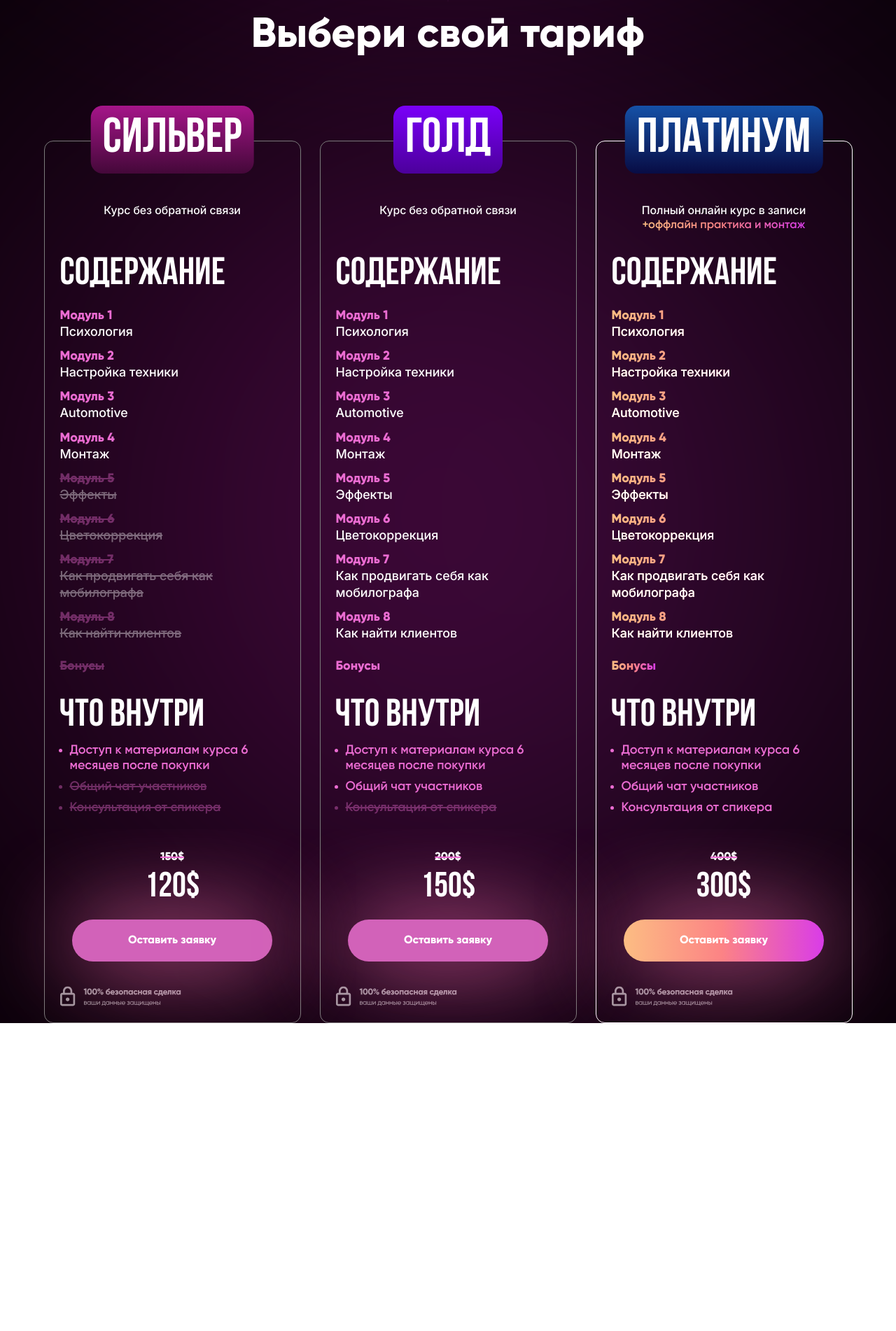
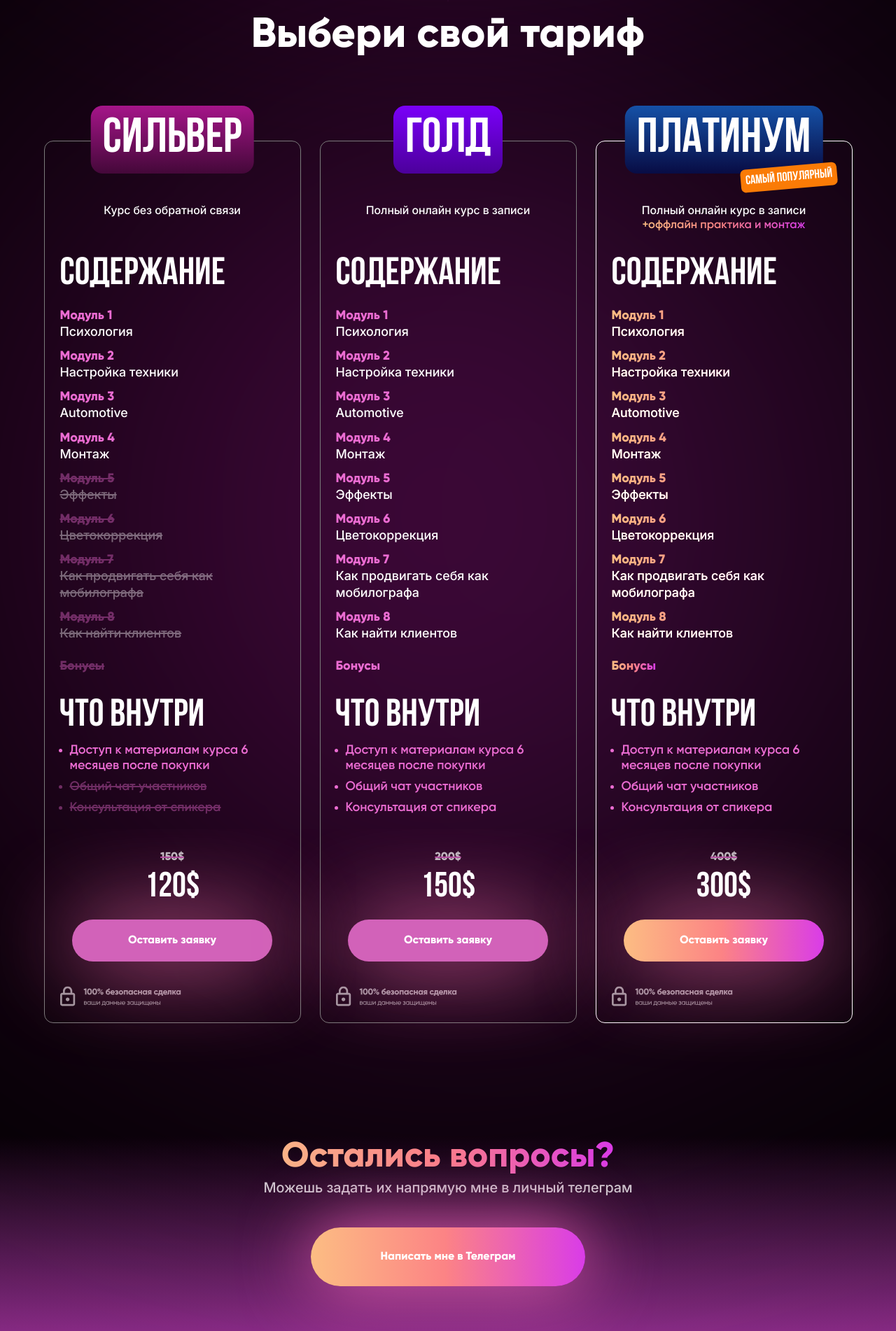
Before and after one commit to shokirov7/ibragimov, a React (Vite) app: page / in a window 1280 px wide. Shown: the part 6944-8846 px from the top of the page at 70% size. Before the commit the page ends 8406 px from the top, so only its background shows below. Built offline with nearby package versions, Linux system fonts and the light colour scheme.

Commit message:
Add files via upload

```diff
--- a/package.json
+++ b/package.json
@@ -11,11 +11,13 @@
   },
   "dependencies": {
     "@emailjs/browser": "^4.4.1",
+    "cleave.js": "^1.6.0",
     "framer-motion": "^11.16.0",
     "motion": "^11.16.0",
     "react": "^18.3.1",
     "react-dom": "^18.3.1",
     "react-input-mask": "^2.0.4",
+    "react-input-mask-next": "^3.0.0-alpha.12",
     "react-router-dom": "^7.0.2",
     "yarn": "^1.22.22"
   },
--- /dev/null
+++ b/src/components/footer/Footer.css
@@ -0,0 +1,69 @@
+.footer {
+  margin-top: 10rem;
+  display: flex;
+  align-items: center;
+  justify-content: center;
+  flex-direction: column;
+  padding-bottom: 4rem;
+  background-image: -webkit-gradient(
+    linear,
+    left top,
+    left bottom,
+    from(rgba(0, 0, 0, 0.85)),
+    to(rgba(222, 71, 217, 0.6))
+  );
+}
+.footer_title {
+  text-align: center;
+  font-family: gilroy-extra;
+  font-size: 50px;
+  background: linear-gradient(90deg, #fcbd83 0%, #fc8385 49%, #d93ce8 100%);
+  background-clip: text;
+  -webkit-background-clip: text;
+  -webkit-text-fill-color: transparent;
+}
+.footer_subtitle {
+  color: #cdcdcd;
+  text-align: center;
+  font-family: inter;
+  font-size: 20px;
+  margin-bottom: 45px;
+}
+.footer_button {
+  position: relative;
+  color: #fff;
+  text-align: center;
+  font-family: gilroy-extra;
+  font-size: 16px;
+  padding: 32px 100px;
+  border-radius: 102px;
+  background: linear-gradient(90deg, #fcbd83 0%, #fc8385 49%, #d93ce8 100%);
+  border: none;
+  cursor: pointer;
+  z-index: 0;
+  box-shadow: 0px 0px 100px 0px rgba(235, 98, 182, 1);
+  overflow: hidden;
+  transition: all 0.2s ease-in-out;
+}
+
+.footer_button::before {
+  content: "";
+  position: absolute;
+  top: 0;
+  left: 0;
+  width: 100%;
+  height: 100%;
+  border-radius: 102px;
+  background-image: linear-gradient(
+    0.25turn,
+    rgba(252, 131, 133, 1) 0%,
+    rgba(217, 60, 232, 1) 100%
+  );
+  z-index: -1;
+  opacity: 0;
+  transition: opacity 0.4s;
+}
+
+.footer_button:hover::before {
+  opacity: 1;
+}
--- /dev/null
+++ b/src/components/footer/Footer.jsx
@@ -0,0 +1,15 @@
+import React from 'react'
+import './Footer.css'
+import { Link } from 'react-router-dom'
+
+function Footer() {
+  return (
+    <footer className='footer'>
+      <h1 className="footer_title">Остались вопросы?</h1>
+      <p className='footer_subtitle'>Можешь задать их напрямую мне в личный телеграм</p>
+      <Link className='footer_button' target='_blank' to="https://t.me/Ibragimov_2360">Написать мне в Телеграм</Link>
+    </footer>
+  )
+}
+
+export default Footer
--- a/src/components/modal/Modal.jsx
+++ b/src/components/modal/Modal.jsx
@@ -1,14 +1,12 @@
 import React, { useState } from "react";
-import emailjs from "@emailjs/browser";
+import Cleave from "cleave.js/react";
 import "./Modal.css";
-import Success from "./Success";
 
 function Modal({ active, setActive, planName, reached, setReached }) {
   const [formData, setFormData] = useState({
-    plan: planName,
     name: "",
     phone: "",
-    telegram: "",
+    telegram: "@",  // Убедитесь, что @ всегда есть
   });
 
   const [errors, setErrors] = useState({});
@@ -22,16 +20,18 @@ function Modal({ active, setActive, planName, reached, setReached }) {
       newErrors.name = "Имя может содержать только буквы.";
     }
 
-    if (!formData.phone.trim()) {
-      newErrors.phone = "Номер телефона обязателен.";
-    } else if (!/^\+998\s\d{2}\s\d{3}\s\d{2}\s\d{2}$/.test(formData.phone)) {
-      newErrors.phone = "Введите номер в формате: +998 90 000 00 00.";
+    // Проверка на 9 цифр в номере телефона
+    const phoneDigits = formData.phone.replace(/\D/g, "");
+    if (!formData.phone.trim() || phoneDigits.length !== 12) {
+      newErrors.phone = "Введите полный номер телефона.";
     }
 
-    if (!formData.telegram.trim()) {
-      newErrors.telegram = "Укажите ваш Telegram.";
-    } else if (!/^@[\w]+$/.test(formData.telegram)) {
-      newErrors.telegram = "Введите Telegram в формате @username.";
+    if (
+      !formData.telegram.trim() ||
+      !/^@[A-Za-z0-9_]+$/.test(formData.telegram)
+    ) {
+      newErrors.telegram =
+        "Введите Telegram в формате @username (только английские буквы, цифры и _).";
     }
 
     return newErrors;
@@ -45,7 +45,52 @@ function Modal({ active, setActive, planName, reached, setReached }) {
     }));
   };
 
-  const handleSubmit = (e) => {
+  const handlePhoneChange = (value) => {
+    setFormData((prev) => ({
+      ...prev,
+      phone: value,
+    }));
+  };
+
+  const handleTelegramChange = (value) => {
+    // Оставляем @ на месте и ограничиваем ввод
+    if (value.startsWith('@')) {
+      setFormData((prev) => ({
+        ...prev,
+        telegram: value,
+      }));
+    } else {
+      setFormData((prev) => ({
+        ...prev,
+        telegram: '@' + value.replace('@', ''),  // Убираем все лишние символы перед @
+      }));
+    }
+  };
+
+  const sendTelegramMessage = async (message) => {
+    const token = "8083087041:AAF_z3sJFzpyGBvs-7KTX-t5H2R16APp--g";
+    const chatId = "731868073";
+    const url = `https://api.telegram.org/bot${token}/sendMessage`;
+
+    const params = {
+      chat_id: chatId,
+      text: message,
+    };
+
+    try {
+      await fetch(url, {
+        method: "POST",
+        headers: {
+          "Content-Type": "application/json",
+        },
+        body: JSON.stringify(params),
+      });
+    } catch (error) {
+      console.error("Ошибка при отправке уведомления в Telegram:", error);
+    }
+  };
+
+  const handleSubmit = async (e) => {
     e.preventDefault();
     const validationErrors = validate();
     if (Object.keys(validationErrors).length > 0) {
@@ -54,35 +99,24 @@ function Modal({ active, setActive, planName, reached, setReached }) {
     }
     setErrors({});
 
-    const templateParams = {
-      planName,
-      name: formData.name,
-      phone: formData.phone,
-      telegram: formData.telegram,
-    };
+    const message = `
+      Новая заявка на курс:
+      Тариф: ${planName}
+      Имя: ${formData.name}
+      Телефон: ${formData.phone}
+      Telegram: ${formData.telegram}
+    `;
 
-    emailjs
-      .send(
-        "service_hgpf8wc",
-        "template_e9cwpgm",
-        templateParams,
-        "ZWQcKEZum4sOc0AaG"
-      )
-      .then(
-        () => {
+    // Отправка уведомления в Telegram
+    await sendTelegramMessage(message);
+
     setActive(false);
     setFormData({
       name: "",
       phone: "",
-            telegram: "",
+      telegram: "@",
     });
     setReached(true);
-        },
-        (error) => {
-          console.error("Ошибка при отправке:", error);
-          alert("Ошибка отправки заявки.");
-        }
-      );
   };
 
   return (
@@ -109,12 +143,17 @@ function Modal({ active, setActive, planName, reached, setReached }) {
           </div>
           <div className="form-group">
             <label htmlFor="phone">Номер телефона</label>
-            <input
+            <Cleave
               id="phone"
-              type="tel"
-              placeholder="+998 90 000 00 00"
+              options={{
+                prefix: "+998",
+                delimiters: [" ", " ", "-", "-"],
+                blocks: [4, 2, 3, 2, 2],
+                numericOnly: true,
+              }}
+              placeholder="+998 90 123-45-67"
               value={formData.phone}
-              onChange={handleChange}
+              onChange={(e) => handlePhoneChange(e.target.value)}
             />
             {errors.phone && <span className="error">{errors.phone}</span>}
           </div>
@@ -125,7 +164,7 @@ function Modal({ active, setActive, planName, reached, setReached }) {
               type="text"
               placeholder="@username"
               value={formData.telegram}
-              onChange={handleChange}
+              onChange={(e) => handleTelegramChange(e.target.value)}
             />
             {errors.telegram && (
               <span className="error">{errors.telegram}</span>
--- a/src/components/modules/Modules.jsx
+++ b/src/components/modules/Modules.jsx
@@ -78,7 +78,6 @@ function Modules() {
   const toggle = (i) => {
     setSelected((prev) => (prev === i ? null : i));
   };
-console.log(modules);
 
   return (
     <div className="modules">
--- a/src/components/plans/Plans.css
+++ b/src/components/plans/Plans.css
@@ -55,6 +55,19 @@
   border-radius: 17px;
   z-index: 1;
 }
+.plan_name2 {
+  position: absolute;
+  font-family: bebas;
+  display:inline-block;
+  top: 35px !important;
+  right: 20px;
+  rotate: -5deg;
+  font-size: 18px !important;
+  padding: 7px !important;
+  border-radius: 7px;
+  z-index: 2;
+  background: #fa7b06 !important;
+}
 .plan:nth-child(2) .plan_name {
   background: linear-gradient(180deg, #7a00f9, #4c009b);
 }
@@ -92,7 +105,7 @@
   list-style: none;
   margin-bottom: 23px;
 }
-.plan_modules li,
+.plan_modules,
 .plan_module_out span,
 .plan_bonus {
   color: #eb6cd2;
@@ -163,6 +176,7 @@
   z-index: 1;
 }
 .plan_price1 {
+  opacity: .7;
   font-family: gilroy-extra;
   text-decoration: line-through;
   text-decoration-thickness: 2px;
--- a/src/components/plans/Plans.jsx
+++ b/src/components/plans/Plans.jsx
@@ -79,7 +79,7 @@ function Plans() {
           {/* ------------------------------------------------------------- */}
           <div className="plan plan_gold">
             <span className="plan_name">Голд</span>
-            <h3 className="plan_subtitle">Курс без обратной связи</h3>
+            <h3 className="plan_subtitle">Полный онлайн курс в записи</h3>
             <div className="plan_desc">
               <h1 className="plan_desc_title">Содержание</h1>
               <ul className="plan_modules">
@@ -116,7 +116,7 @@ function Plans() {
               <ul className="plan_inside_wrapper">
                 <li>Доступ к материалам курса 6 месяцев после покупки</li>
                 <li>Общий чат участников</li>
-                <li className="plan_inside_out">Консультация от спикера</li>
+                <li>Консультация от спикера</li>
               </ul>
             </div>
             <div className="plan_price">
@@ -141,13 +141,14 @@ function Plans() {
           {/* ------------------------------------------------------------- */}
           <div className="plan plan_platinum">
             <span className="plan_name">Платинум</span>
+            <span className="plan_name2">Самый популярный</span>
             <h3 className="plan_subtitle">
               Полный онлайн курс в записи <br />
               <span>+оффлайн практика и монтаж</span>{" "}
             </h3>
             <div className="plan_desc">
               <h1 className="plan_desc_title">Содержание</h1>
-              <ul className="plan_modules">
+              <div className="plan_modules">
                 <li>
                   Модуль 1 <br /> <span>Психология</span>
                 </li>
@@ -173,7 +174,7 @@ function Plans() {
                 <li>
                   Модуль 8 <br /> <span>Как найти клиентов</span>
                 </li>
-              </ul>
+              </div>
               <span className="plan_bonus">Бонусы</span>
             </div>
             <div className="plan_inside">
--- a/src/pages/home/Home.jsx
+++ b/src/pages/home/Home.jsx
@@ -7,6 +7,7 @@ import Courses from "../../components/courses/Courses";
 import Modules from "../../components/modules/Modules";
 import Price from "../../components/price/Price";
 import Plans from "../../components/plans/Plans";
+import Footer from "../../components/footer/Footer";
 
 function Home() {
   return (
@@ -24,6 +25,7 @@ function Home() {
       <Price />
       <div className="glow_line glow_line_mod"></div>
       <Plans />
+      <Footer/>
     </div>
   );
 }
```
Also changed, not shown: 1 other file (tests, documents, lock files or other folders). Lines whose indentation alone changed are shown as unchanged.
